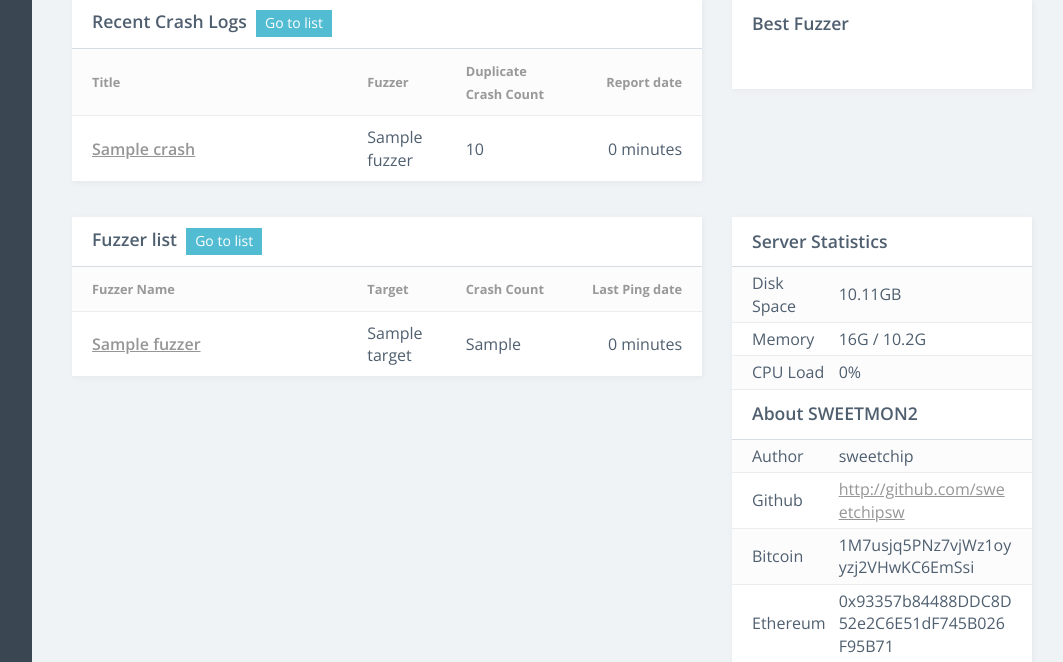
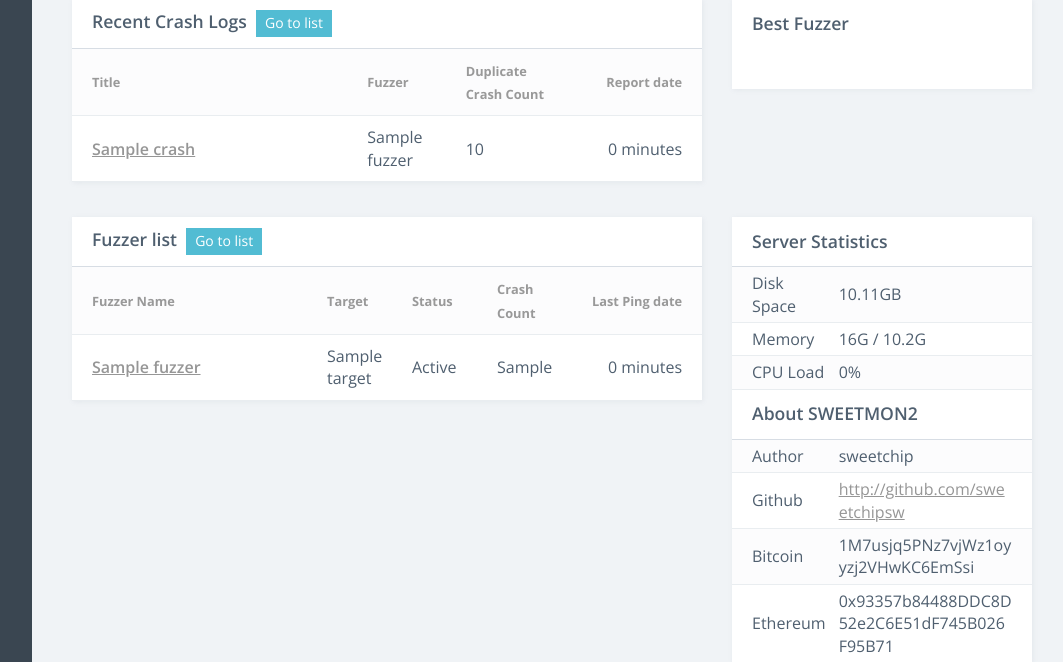
Before and after one commit to sweetchipsw/sweetmon2, a Django app: template templates/web/index.html in a window 1280 px wide. Shown: the part 464-1126 px from the top of the page, without its empty margins (208-1271 px from the left). Run offline with Django 3.2, Linux system fonts and the light colour scheme; the template is opened without the code that fills it: most values are stand-ins (such as "Sample title", 1, 10 or a date in 2020); parts of the project's set-up code (start-up, migrations or seed data) failed here and were passed over; some libraries are stand-ins or nearby versions.

Commit message:
Fix minor bugs in index

```diff
--- a/api/admin.py
+++ b/api/admin.py
@@ -20,7 +20,7 @@ class FuzzerAdmin(admin.ModelAdmin):
     list_display = get_all_field_names(Fuzzer)
     exceptfield(list_display, ["crash"])
 
-    readonly_fields = ('reg_date', 'ping_date', 'api_key',)
+    readonly_fields = ('reg_date', 'ping_date', 'api_key', 'crash_cnt')
 
     def get_queryset(self, request):
         fields = super(self.__class__, self).get_queryset(request)
--- a/api/models.py
+++ b/api/models.py
@@ -18,7 +18,7 @@ user_storage = FileSystemStorage(location=settings.USER_STORAGE_ROOT)
 
 
 def get_upload_path(instance, filename):
-    return '{0}/{1}/{2}'.format(instance.owner.name, instance.id, filename)
+    return '{0}/{1}/{2}'.format(instance.owner, instance.id, filename)
 
 
 def generate_api_key():
--- a/api/views.py
+++ b/api/views.py
@@ -254,10 +254,10 @@ def crash_upload(request):
 
     # Create new crash
     new_crash = Crash(owner=fuzzer.owner, fuzzer=fuzzer)
+    fuzzer.crash_cnt += 1
 
     # If duplicated crash
     if is_duplicated_crash:
-        fuzzer.crash_cnt += 1
         crash.dup_crash_cnt += 1
         new_crash.parent_idx = crash.id
         new_crash.is_dup_crash = True
--- a/templates/web/index.html
+++ b/templates/web/index.html
@@ -219,6 +219,11 @@
                                                         <span>Target</span>
                                                     </div>
                                                 </div>
+                                                <div class="item-col item-col-header item-col-sales">
+                                                    <div>
+                                                        <span>Status</span>
+                                                    </div>
+                                                </div>
                                                 <div class="item-col item-col-header item-col-stats">
                                                     <div class="no-overflow">
                                                         <span>Crash Count</span>
@@ -244,6 +249,13 @@
                                                 </div>
                                                 <div class="item-col item-col-sales">
                                                     <div> {{ fuzzer.target }} </div>
+                                                </div>
+                                                <div class="item-col item-col-sales">
+                                                {% if fuzzer.ping_date|date:"U" > active_time|date:"U" %}
+                                                    <div>Active</div>
+                                                {% else %}
+                                                    <div>Inactive</div>
+                                                {% endif %}
                                                 </div>
                                                 <div class="item-col item-col-stats">
                                                     <div> {{ fuzzer.crash_cnt }} </div>
--- a/web/views.py
+++ b/web/views.py
@@ -53,9 +53,11 @@ def index(request):
         temp_dict['y'] = last_7day_crashes_dict[last_7day_crash]
         last_7day_crashes_list.append(temp_dict)
 
-    context = {'crash': crash, 'fuzzer': fuzzer, 'storage':storage, 'crash_list': crash[:5], 'fuzzer_list': fuzzer[:5],
+    active_time = datetime.now() - timedelta(minutes=5)
+
+    context = {'crash': crash, 'fuzzer': fuzzer, 'storage':storage, 'crash_list': unique_crash[:5], 'fuzzer_list': fuzzer[:5],
                'storage_list': storage, 'user': user, "unique_crash": unique_crash, "total_crash": total_crash,
-               "last_7day_crashes_dict": json.dumps(last_7day_crashes_list)}
+               "last_7day_crashes_dict": json.dumps(last_7day_crashes_list), 'active_time': active_time}
     return render(request, 'web/index.html', context)
 
 
```
Also changed, not shown: test/upload_test.py (+3 -4 lines).
